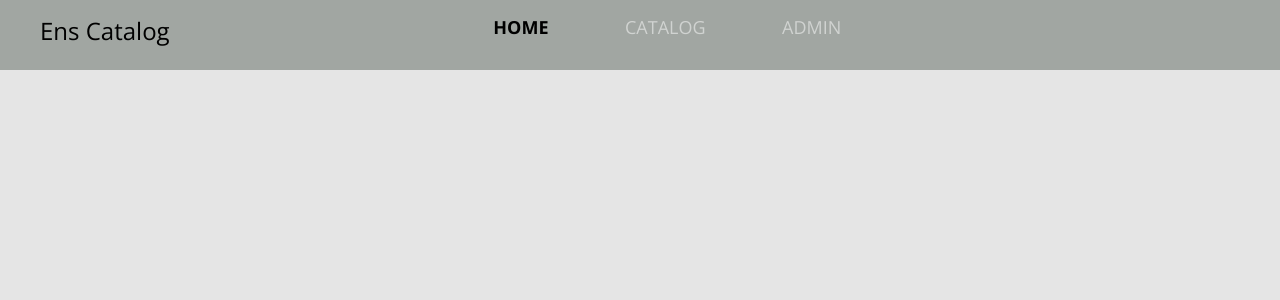
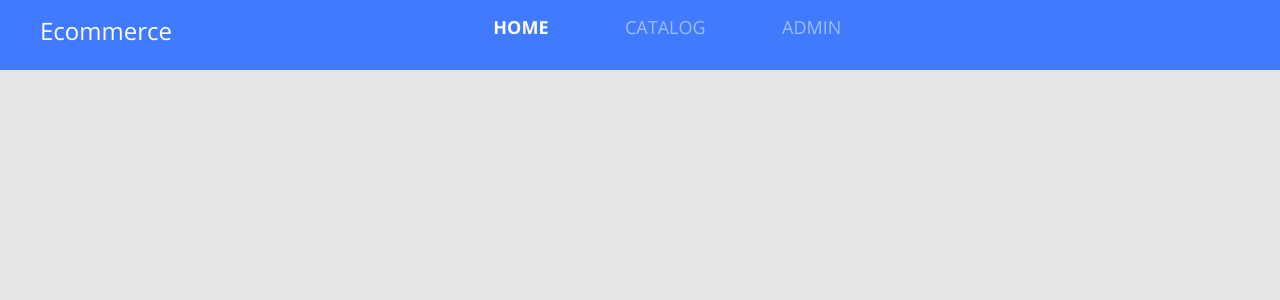
Before and after one commit to srosajazz/ensCatalog, a React (Create React App) app in the folder front-ens/: page / in a window 1280 px wide. Shown: the top 300 px of the page. Built offline with nearby package versions, Linux system fonts and the light colour scheme.

Commit message:
Navbar component

```diff
--- a/front-ens/src/core/assets/components/Navbar/index.tsx
+++ b/front-ens/src/core/assets/components/Navbar/index.tsx
@@ -4,7 +4,7 @@ const Navbar = () => (
   <nav className='row bg-primary main-nav'>
     <div className='col-2'>
       <a href='link' className='nav-logo-text'>
-        <h4>Ens Catalog</h4>
+        <h4>Ecommerce</h4>
       </a>
     </div>
     <div className='col-6 offset-2'>
--- a/front-ens/src/core/assets/components/Navbar/styles.scss
+++ b/front-ens/src/core/assets/components/Navbar/styles.scss
@@ -8,7 +8,7 @@
 }
 
 .nav-logo-text {
-  color: #000;
+  color: #fff;
   text-decoration: none;
 }
 
@@ -25,11 +25,11 @@
 
     &.active {
       font-weight: bold;
-      color: #000;
+      color: #fff;
     }
 
     &:hover {
-      color: #000;
+      text-decoration: none;
       color: unset;
     }
   }
--- a/front-ens/src/core/assets/styles/custom.scss
+++ b/front-ens/src/core/assets/styles/custom.scss
@@ -1,5 +1,5 @@
 $theme-colors:(
-  "primary":#a1a6a2
+  "primary":#407BFF
 );
 
 $body-bg: #E5E5E5;
```
